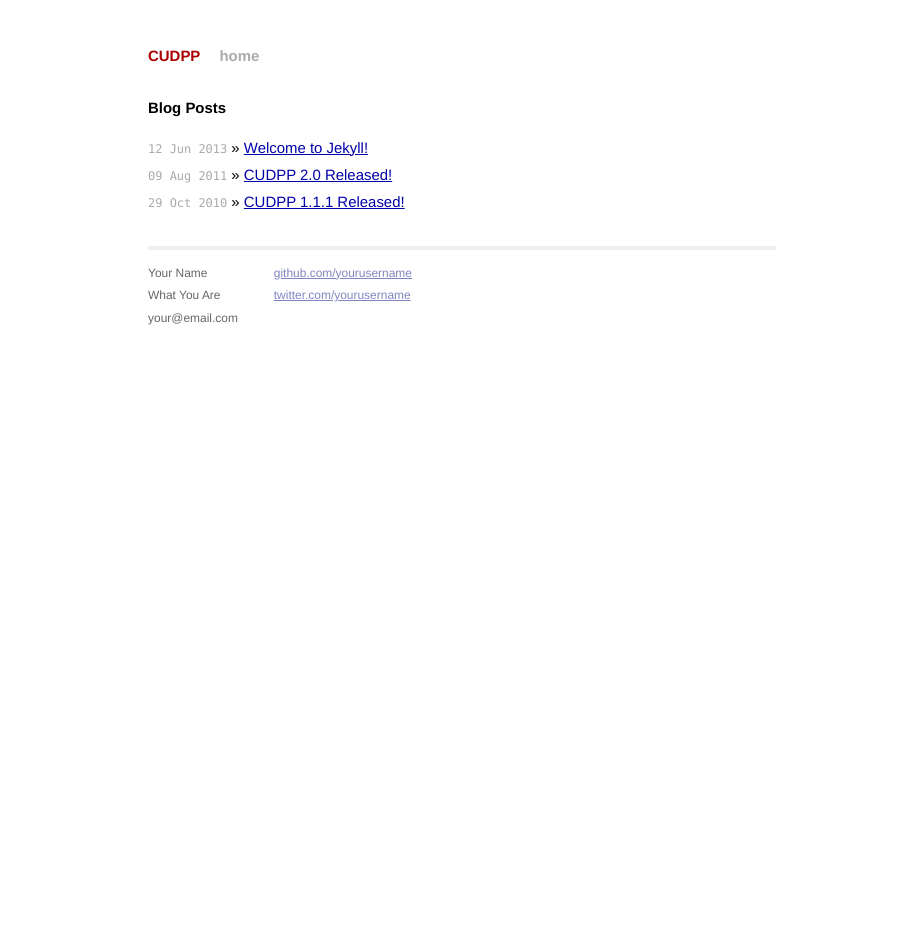
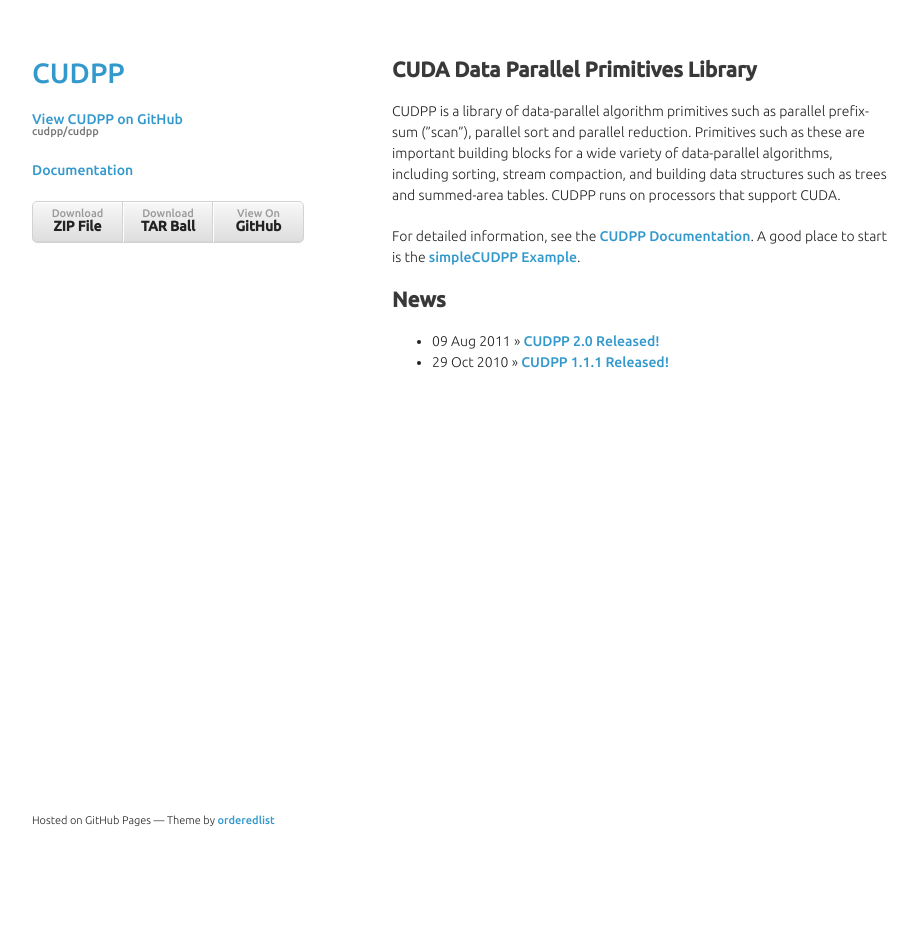
Before and after one commit to cudpp/cudpp.github.io, a Jekyll site: the page built from index.html, in a window 1280 px wide. Shown: the whole page, without its empty margins (178-1096 px from the left). Built offline with Jekyll 4.4.1, drawn with Linux system fonts in a browser that asks for light colours; after the commit the page ends 900 px from its top, so only the background shows below that.

Commit message:
Themed with minimal theme from orderedlist, and changed font.

```diff
--- a/_config.yml
+++ b/_config.yml
@@ -1,3 +1,4 @@
 name: CUDPP
+tagline: CUDA Data Parallel Primitives Library
 pygments: true
 timezone: America/San_Jose
--- /dev/null
+++ b/_includes/sidebar.html
@@ -0,0 +1,11 @@
+<h1><a href="/">{{ site.name }}</a></h1>
+
+<p class="view"><a href="http://github.com/cudpp/cudpp">View CUDPP on GitHub <small>cudpp/cudpp</small></a></p>
+
+<p><a href="http://cudpp.github.io/cudpp/2.0/">Documentation</a></p>
+
+<ul>
+  <li><a href="https://github.com/cudpp/cudpp/zipball/master">Download <strong>ZIP File</strong></a></li>
+  <li><a href="https://github.com/cudpp/cudpp/tarball/master">Download <strong>TAR Ball</strong></a></li>
+  <li><a href="http://github.com/cudpp/cudpp">View On <strong>GitHub</strong></a></li>
+</ul>
--- a/_layouts/default.html
+++ b/_layouts/default.html
@@ -10,37 +10,20 @@
         <link rel="stylesheet" href="/css/syntax.css">
 
         <!-- Custom CSS -->
-        <link rel="stylesheet" href="/css/main.css">
-
+        <link rel="stylesheet" href="/css/styles.css">
     </head>
     <body>
-
-        <div class="container">
-          <div class="site">
-            <div class="header">
-              <h1 class="title"><a href="/">{{ site.name }}</a></h1>
-              <a class="extra" href="/">home</a>
-            </div>
-
-                {{ content }}
-
-            <div class="footer">
-              <div class="contact">
-                <p>
-                  Your Name<br />
-                  What You Are<br />
-                  your@email.com
-                </p>
-              </div>
-              <div class="contact">
-                <p>
-                  <a href="http://github.com/yourusername/">github.com/yourusername</a><br />
-                  <a href="http://twitter.com/yourusername/">twitter.com/yourusername</a><br />
-                </p>
-              </div>
-            </div>
-          </div>
-        </div> <!-- /container -->
-
-    </body>
+      <div class="wrapper">
+        <header>
+          {% include sidebar.html %}
+        </header>
+        <section>
+          {{ content }}
+        </section>
+        <footer>
+        <p><small>Hosted on GitHub Pages &mdash; Theme by <a href="https://github.com/orderedlist">orderedlist</a></small></p>
+      </footer>
+    </div>
+    <script src="javascripts/scale.fix.js"></script>
+  </body>
 </html>
--- a/_posts/2010-10-29-cudpp-1-1-1-released.markdown
+++ b/_posts/2010-10-29-cudpp-1-1-1-released.markdown
@@ -5,4 +5,4 @@ date:   2010-10-29 14:18:24
 categories: releases
 ---
 
-CUDPP release 1.1.1 is a bugfix release with fixes for scan, segmented scan, stream compaction, and radix sort on the NVIDIA Fermi (sm_20) architecture, including GeForce? 400 series and Tesla 20 series GPUs. It also includes improvements and bugfixes for radix sorts on 64-bit OSes, and fixes for 64-bit builds on MS Windows OSes and Apple OS X 10.6 (Snow Leopard). [Change Log](http://cudpp.googlecode.com/svn/tags/1.1.1/cudpp/doc/html/changelog.html).
+CUDPP release 1.1.1 is a bugfix release with fixes for scan, segmented scan, stream compaction, and radix sort on the NVIDIA Fermi (sm_20) architecture, including GeForce? 400 series and Tesla 20 series GPUs. It also includes improvements and bugfixes for radix sorts on 64-bit OSes, and fixes for 64-bit builds on MS Windows OSes and Apple OS X 10.6 (Snow Leopard). [Change Log](http://cudpp.github.io/cudpp/1.1.1/changelog.html).
--- a/_posts/2011-08-09-cudpp-2-0-released.markdown
+++ b/_posts/2011-08-09-cudpp-2-0-released.markdown
@@ -5,6 +5,6 @@ date:   2011-08-09 14:18:24
 categories: releases
 ---
 
-CUDPP release 2.0 is a major new release of the CUDPP library, with exciting new features. The public interface has undergone a minor redesign to provide thread safety. Parallel reductions (cudppReduce) and a tridiagonal system solver (cudppTridiagonal) have been added, and a new component library, cudpp_hash, provides fast data-parallel hash table functionality. In addition, support for 64-bit data types (double as well as long long and unsigned long long) has been added to all CUDPP algorithms, and a variety of bugs have been fixed.
+CUDPP release 2.0 is a major new release of the CUDPP library, with exciting new features. The public interface has undergone a minor redesign to provide thread safety. Parallel reductions ([cudppReduce](http://cudpp.github.io/cudpp/2.0/group__public_interface.html#ga21d9b2b3c74daffbec52ef628f835313)) and a tridiagonal system solver ([cudppTridiagonal](http://cudpp.github.io/cudpp/2.0/group__public_interface.html#gabd3c1f97e1d22839756fd2594aaefb56)) have been added, and a new component library, [cudpp_hash](http://cudpp.github.io/cudpp/2.0/hash_overview.html), provides fast data-parallel hash table functionality. In addition, support for 64-bit data types (double as well as long long and unsigned long long) has been added to all CUDPP algorithms, and a variety of bugs have been fixed.
 
-For a complete list of changes, see the [change log](http://cudpp.googlecode.com/svn/tags/2.0/doc/html/changelog.html).
+For a complete list of changes, see the [change log](http://cudpp.github.io/cudpp/2.0/changelog.html).
--- a/css/main.css
+++ /dev/null
@@ -1,165 +0,0 @@
-/*****************************************************************************/
-/*
-/* Common
-/*
-/*****************************************************************************/
-
-/* Global Reset */
-* {
-  margin: 0;
-  padding: 0;
-}
-
-html, body { height: 100%; }
-
-body {
-  background-color: #FFF;
-  font: 13.34px Helvetica, Arial, sans-serif;
-  font-size: small;
-  text-align: center;
-}
-
-h1, h2, h3, h4, h5, h6 {
-  font-size: 100%; }
-
-h1 { margin-bottom: 1em; }
-p { margin: 1em 0; }
-
-a         { color: #00a; }
-a:hover   { color: #000; }
-a:visited { color: #a0a; }
-
-table {
-  font-size: inherit;
-  font: 100%;
-}
-
-/*****************************************************************************/
-/*
-/* Home
-/*
-/*****************************************************************************/
-ul.posts {
-  list-style-type: none;
-  margin-bottom: 2em;
-}
-
-ul.posts li {
-  line-height: 1.75em;
-}
-
-ul.posts span {
-  color: #aaa;
-  font-family: Monaco, "Courier New", monospace;
-  font-size: 80%;
-}
-
-/*****************************************************************************/
-/*
-/* Site
-/*
-/*****************************************************************************/
-
-.site {
-  font-size: 115%;
-  text-align: justify;
-  width: 42em;
-  margin: 3em auto 2em;
-  line-height: 1.5em;
-}
-
-.site .header a {
-  font-weight: bold;
-  text-decoration: none;
-}
-
-.site .header h1.title {
-  display: inline-block;
-  margin-bottom: 2em;
-}
-
-.site .header h1.title a {
-  color: #a00;
-}
-
-.site .header h1.title a:hover {
-  color: #000;
-}
-
-.site .header a.extra {
-  color: #aaa;
-  margin-left: 1em;
-}
-
-.site .header a.extra:hover {
-  color: #000;
-}
-
-.site .meta {
-  color: #aaa;
-}
-
-.site .footer {
-  font-size: 80%;
-  color: #666;
-  border-top: 4px solid #eee;
-  margin-top: 2em;
-  overflow: hidden;
-}
-
-.site .footer .contact {
-  float: left;
-  margin-right: 3em;
-}
-
-.site .footer .contact a {
-  color: #8085C1;
-}
-
-.site .footer .rss {
-  margin-top: 1.1em;
-  margin-right: -.2em;
-  float: right;
-}
-
-.site .footer .rss img {
-  border: 0;
-}
-
-/*****************************************************************************/
-/*
-/* Posts
-/*
-/*****************************************************************************/
-
-/* standard */
-.post pre {
-  border: 1px solid #ddd;
-  background-color: #eef;
-  padding: 0 .4em;
-}
-
-.post ul, .post ol {
-  margin-left: 1.35em;
-}
-
-.post code {
-  border: 1px solid #ddd;
-  background-color: #eef;
-  padding: 0 .2em;
-}
-
-.post pre code {
-  border: none;
-}
-
-/* terminal */
-.post pre.terminal {
-  border: 1px solid #000;
-  background-color: #333;
-  color: #FFF;
-}
-
-.post pre.terminal code {
-  background-color: #333;
-}
--- /dev/null
+++ b/css/styles.css
@@ -0,0 +1,288 @@
+@import url(http://fonts.googleapis.com/css?family=Ubuntu:300,500,300italic);
+@import url(http://fonts.googleapis.com/css?family=Ubuntu+Condensed);
+
+body {
+  padding:50px;
+  font:14px/1.5 "Ubuntu", "Helvetica Neue", Helvetica, Arial, sans-serif;
+  color:#222;
+  font-weight:300;
+}
+
+h1, h2, h3, h4, h5, h6 {
+  color:#222;
+  margin:0 0 20px;
+}
+
+p, ul, ol, table, pre, dl {
+  margin:0 0 20px;
+}
+
+h1, h2, h3 {
+  line-height:1.1;
+}
+
+h1 {
+  font-size:28px;
+}
+
+h2 {
+  color:#393939;
+}
+
+h3, h4, h5, h6 {
+  color:#494949;
+}
+
+a {
+  color:#39c;
+  font-weight:400;
+  text-decoration:none;
+}
+
+a:hover {
+  color:#069;
+}
+
+a small {
+  font-size:11px;
+  color:#777;
+  margin-top:-0.6em;
+  display:block;
+}
+
+a:hover small {
+  color:#777;
+}
+
+.wrapper {
+  width:860px;
+  margin:0 auto;
+}
+
+blockquote {
+  border-left:1px solid #e5e5e5;
+  margin:0;
+  padding:0 0 0 20px;
+  font-style:italic;
+}
+
+code, pre {
+  font-family:Monaco, Bitstream Vera Sans Mono, Lucida Console, Terminal;
+  color:#333;
+  font-size:12px;
+}
+
+pre {
+  padding:8px 15px;
+  background: #f8f8f8;
+  border-radius:5px;
+  border:1px solid #e5e5e5;
+  overflow-x: auto;
+}
+
+table {
+  width:100%;
+  border-collapse:collapse;
+}
+
+th, td {
+  text-align:left;
+  padding:5px 10px;
+  border-bottom:1px solid #e5e5e5;
+}
+
+dt {
+  color:#444;
+  font-weight:700;
+}
+
+th {
+  color:#444;
+}
+
+img {
+  max-width:100%;
+}
+
+header {
+  width:270px;
+  float:left;
+  position:fixed;
+}
+
+header ul {
+  list-style:none;
+  height:40px;
+
+  padding:0;
+
+  background: #eee;
+  background: -moz-linear-gradient(top, #f8f8f8 0%, #dddddd 100%);
+  background: -webkit-gradient(linear, left top, left bottom, color-stop(0%,#f8f8f8), color-stop(100%,#dddddd));
+  background: -webkit-linear-gradient(top, #f8f8f8 0%,#dddddd 100%);
+  background: -o-linear-gradient(top, #f8f8f8 0%,#dddddd 100%);
+  background: -ms-linear-gradient(top, #f8f8f8 0%,#dddddd 100%);
+  background: linear-gradient(top, #f8f8f8 0%,#dddddd 100%);
+
+  border-radius:5px;
+  border:1px solid #d2d2d2;
+  box-shadow:inset #fff 0 1px 0, inset rgba(0,0,0,0.03) 0 -1px 0;
+  width:270px;
+}
+
+header li {
+  width:89px;
+  float:left;
+  border-right:1px solid #d2d2d2;
+  height:40px;
+}
+
+header li:first-child a {
+  border-radius:5px 0 0 5px;
+}
+
+header li:last-child a {
+  border-radius:0 5px 5px 0;
+}
+
+header ul a {
+  line-height:1;
+  font-size:11px;
+  color:#999;
+  display:block;
+  text-align:center;
+  padding-top:6px;
+  height:34px;
+}
+
+header ul a:hover {
+  color:#999;
+  background: -moz-linear-gradient(top, #fff 0%, #ddd 100%);
+  background: -webkit-gradient(linear, left top, left bottom, color-stop(0%,#fff), color-stop(100%,#ddd));
+  background: -webkit-linear-gradient(top, #fff 0%,#ddd 100%);
+  background: -o-linear-gradient(top, #fff 0%,#ddd 100%);
+  background: -ms-linear-gradient(top, #fff 0%,#ddd 100%);
+  background: linear-gradient(top, #fff 0%,#ddd 100%);
+}
+
+header ul a:active {
+  -webkit-box-shadow: inset 0px 2px 2px 0px #ddd;
+  -moz-box-shadow: inset 0px 2px 2px 0px #ddd;
+  box-shadow: inset 0px 2px 2px 0px #ddd;
+}
+
+strong {
+  color:#222;
+  font-weight:700;
+}
+
+header ul li + li {
+  width:88px;
+  border-left:1px solid #fff;
+}
+
+header ul li + li + li {
+  border-right:none;
+  width:89px;
+}
+
+header ul a strong {
+  font-size:14px;
+  display:block;
+  color:#222;
+}
+
+section {
+  width:500px;
+  float:right;
+  padding-bottom:50px;
+}
+
+small {
+  font-size:11px;
+}
+
+hr {
+  border:0;
+  background:#e5e5e5;
+  height:1px;
+  margin:0 0 20px;
+}
+
+footer {
+  width:270px;
+  float:left;
+  position:fixed;
+  bottom:50px;
+}
+
+@media print, screen and (max-width: 960px) {
+
+  div.wrapper {
+    width:auto;
+    margin:0;
+  }
+
+  header, section, footer {
+    float:none;
+    position:static;
+    width:auto;
+  }
+
+  header {
+    padding-right:320px;
+  }
+
+  section {
+    border:1px solid #e5e5e5;
+    border-width:1px 0;
+    padding:20px 0;
+    margin:0 0 20px;
+  }
+
+  header a small {
+    display:inline;
+  }
+
+  header ul {
+    position:absolute;
+    right:50px;
+    top:52px;
+  }
+}
+
+@media print, screen and (max-width: 720px) {
+  body {
+    word-wrap:break-word;
+  }
+
+  header {
+    padding:0;
+  }
+
+  header ul, header p.view {
+    position:static;
+  }
+
+  pre, code {
+    word-wrap:normal;
+  }
+}
+
+@media print, screen and (max-width: 480px) {
+  body {
+    padding:15px;
+  }
+
+  header ul {
+    display:none;
+  }
+}
+
+@media print {
+  body {
+    padding:0.4in;
+    font-size:12pt;
+    color:#444;
+  }
+}
--- a/index.html
+++ b/index.html
@@ -3,8 +3,14 @@ layout: default
 title: Your New Jekyll Site
 ---
 
+<h2>CUDA Data Parallel Primitives Library</h2>
+
+<p>CUDPP is a library of data-parallel algorithm primitives such as parallel prefix-sum (”scan”), parallel sort and parallel reduction. Primitives such as these are important building blocks for a wide variety of data-parallel algorithms, including sorting, stream compaction, and building data structures such as trees and summed-area tables. CUDPP runs on processors that support CUDA.</p>
+
+<p>For detailed information, see the <a href="http://cudpp.github.io/cudpp/2.0/">CUDPP Documentation</a>. A good place to start is the <a href="http://cudpp.github.io/cudpp/2.0/example_simple_c_u_d_p_p.html">simpleCUDPP Example</a>.
+
 <div id="home">
-  <h1>Blog Posts</h1>
+  <h2>News</h2>
   <ul class="posts">
     {% for post in site.posts %}
       <li><span>{{ post.date | date_to_string }}</span> &raquo; <a href="{{ post.url }}">{{ post.title }}</a></li>
--- /dev/null
+++ b/javascripts/scale.fix.js
@@ -0,0 +1,17 @@
+var metas = document.getElementsByTagName('meta');
+var i;
+if (navigator.userAgent.match(/iPhone/i)) {
+  for (i=0; i<metas.length; i++) {
+    if (metas[i].name == "viewport") {
+      metas[i].content = "width=device-width, minimum-scale=1.0, maximum-scale=1.0";
+    }
+  }
+  document.addEventListener("gesturestart", gestureStart, false);
+}
+function gestureStart() {
+  for (i=0; i<metas.length; i++) {
+    if (metas[i].name == "viewport") {
+      metas[i].content = "width=device-width, minimum-scale=0.25, maximum-scale=1.6";
+    }
+  }
+}
```
Also changed, not shown: _posts/2013-06-12-welcome-to-jekyll.markdown (deleted, +0 -24 lines).
